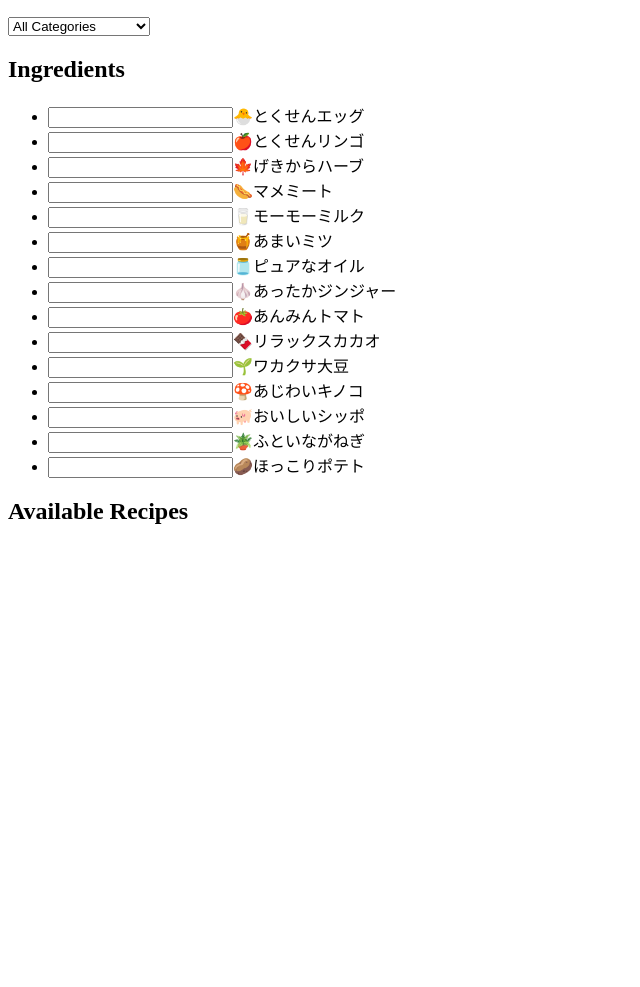
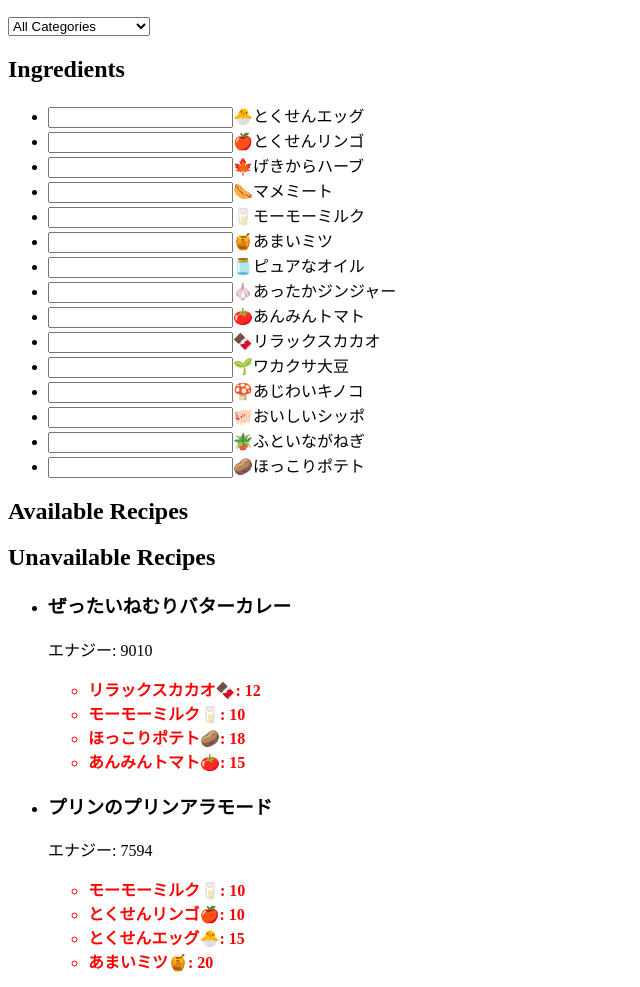
Before and after one commit to MO3294/pokemon-sleep, a Gatsby site: page / in a window 1280 px wide. Shown: the part 110-1097 px from the top of the page, without its empty margins (0-640 px from the left). Before the commit the page ends 800 px from the top, so only its background shows below. Built offline with nearby package versions, Linux system fonts and the light colour scheme; Gatsby itself is replaced by a stand-in of ours.

Commit message:
display unavailable recipes

```diff
--- a/src/pages/index.tsx
+++ b/src/pages/index.tsx
@@ -81,23 +81,32 @@ const IngredientsCountInput: React.FC<IngredientsCountInputProps> = ({ ingredien
 // display list of recipes which can be cooked with the ingredients
 // レシピリストのコンポーネント
 const RecipesList: React.FC<{ selectedCategory: RecipeCategory | null, ingredientsCountState: { [key: string]: number } }> = ({ selectedCategory, ingredientsCountState }) => {
-  const filteredRecipes = recipes.filter(recipe => {
-    if (selectedCategory && recipe.category !== selectedCategory) return false;
+  const allRecipes = [...recipes].sort((a, b) => b.energy - a.energy);
 
-    return recipe.requires.every(requiredIngredient => {
+  const [availableRecipes, unavailableRecipes] = allRecipes.reduce(([accAvailable, accUnavailable], recipe) => {
+    if (selectedCategory && recipe.category !== selectedCategory) return [accAvailable, accUnavailable];
+
+    const isAvailable = recipe.requires.every(requiredIngredient => {
       const ingredientKey = Object.keys(ingredientsCountState).find(key => ingredients.get(key) === requiredIngredient.ingredient);
       const currentCount = ingredientsCountState[ingredientKey!] || 0;
       return currentCount >= requiredIngredient.count;
     });
-  })
-  .sort((a, b) => b.energy - a.energy); // これで降順にソートされます
+
+    if (isAvailable) {
+      accAvailable.push(recipe);
+    } else {
+      accUnavailable.push(recipe);
+    }
+
+    return [accAvailable, accUnavailable];
+  }, [[], []] as [RecipeType[], RecipeType[]]);
 
 
   return (
     <div>
       <h2>Available Recipes</h2>
       <ul>
-        {filteredRecipes.map(recipe => (
+      {availableRecipes.map(recipe => (
           <li key={recipe.name}>
             <h3>{recipe.name}</h3>
             <p>エナジー: {recipe.energy}</p>
@@ -107,6 +116,29 @@ const RecipesList: React.FC<{ selectedCategory: RecipeCategory | null, ingredien
                   {ingredient.ingredient.emoji}{ingredient.ingredient.name}: {ingredient.count}
                 </li>
               ))}
+            </ul>
+          </li>
+        ))}
+      </ul>
+
+      <h2>Unavailable Recipes</h2>
+      <ul>
+        {unavailableRecipes.map(recipe => (
+          <li key={recipe.name}>
+            <h3>{recipe.name}</h3>
+            <p>エナジー: {recipe.energy}</p>
+            <ul>
+              {recipe.requires.map(ingredient => {
+                const ingredientKey = Object.keys(ingredientsCountState).find(key => ingredients.get(key) === ingredient.ingredient);
+                const currentCount = ingredientsCountState[ingredientKey!] || 0;
+                const isInsufficient = currentCount < ingredient.count;
+
+                return (
+                  <li key={ingredient.ingredient.name} style={isInsufficient ? { fontWeight: 'bold', color: 'red' } : {}}>
+                    {ingredient.ingredient.name}{ingredient.ingredient.emoji}: {ingredient.count}
+                  </li>
+                );
+              })}
             </ul>
           </li>
         ))}
```
